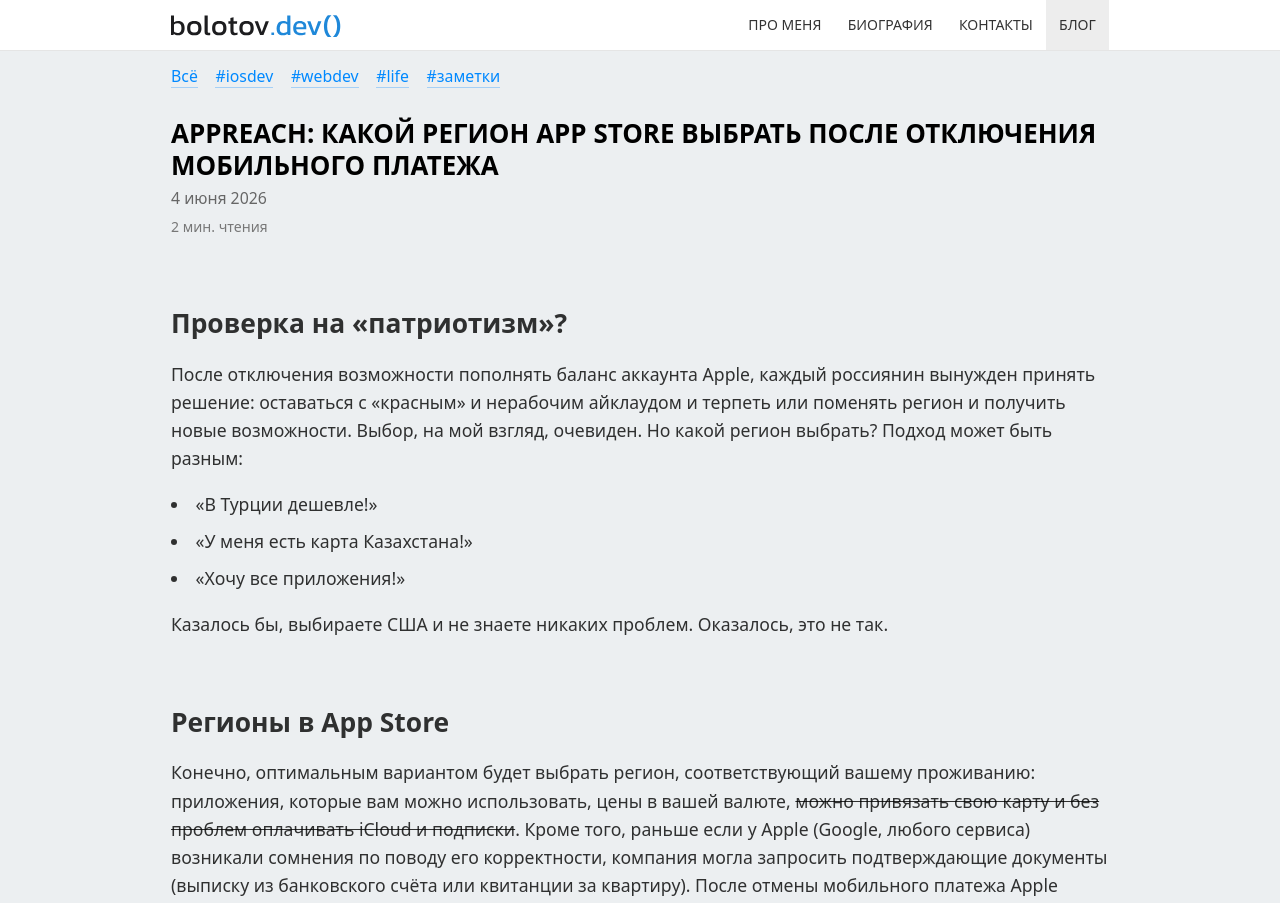
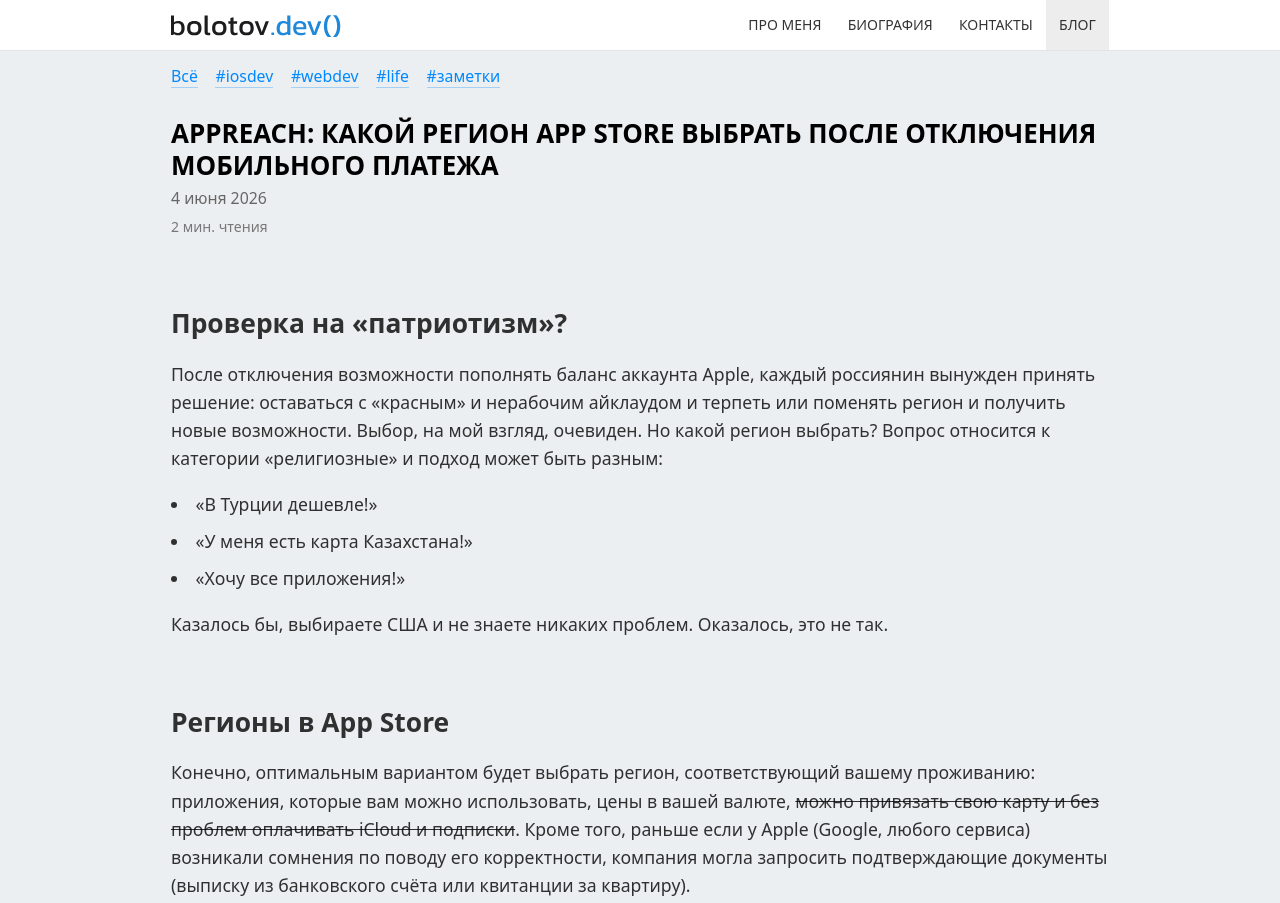
Before and after one commit to artembolotov/artembolotov.github.io, a Jekyll site: the page built from blog/_posts/2026-06-04-appreach.md, in a window 1280 px wide and 1400 px high. Shown: the top 903 px of the window. Built offline with Jekyll 4.4.1, drawn with Linux system fonts in a browser that asks for light colours; some of the changed text lies outside the part shown.

Commit message:
Appreach updates

```diff
--- a/blog/_posts/2026-06-04-appreach.md
+++ b/blog/_posts/2026-06-04-appreach.md
@@ -8,7 +8,7 @@
 
 ## Проверка на «патриотизм»?
 
-После отключения возможности пополнять баланс аккаунта Apple, каждый россиянин вынужден принять решение: оставаться с «красным» и нерабочим айклаудом и терпеть или поменять регион и получить новые возможности. Выбор, на мой взгляд, очевиден. Но какой регион выбрать? Подход может быть разным:
+После отключения возможности пополнять баланс аккаунта Apple, каждый россиянин вынужден принять решение: оставаться с «красным» и нерабочим айклаудом и терпеть или поменять регион и получить новые возможности. Выбор, на мой взгляд, очевиден. Но какой регион выбрать? Вопрос относится к категории «религиозные» и подход может быть разным:
 - «В Турции дешевле!»
 - «У меня есть карта Казахстана!»
 - «Хочу все приложения!»
@@ -17,15 +17,11 @@
 
 ## Регионы в App Store
 
-Конечно, оптимальным вариантом будет выбрать регион, соответствующий вашему проживанию: приложения, которые вам можно использовать, цены в вашей валюте, ~~можно привязать свою карту и без проблем оплачивать iCloud и подписки~~. Кроме того, раньше если у Apple (Google, любого сервиса) возникали сомнения по поводу его корректности, компания могла запросить подтверждающие документы (выписку из банковского счёта или квитанции за квартиру). После отмены мобильного платежа Apple разрешила россиянам менять регион, закрывая глаза на фактическое проживание. Возможно, это было самым простым решением, хотя, на мой взгляд, могли разрешить добавлять зарубежные карты или организовать покупку подарочных карт с кодами другим способом. Если вы iOS разработчик и публикуете приложение, проще выбрать сразу все регионы, вместо того, чтобы выбирать из списка. Если вы не используете какое-то особое шифрование, которое может не понравиться Франции, трудностей не будет. Однако некоторые приложения всё же не доступны в некоторых регионах. Поэтому — вот [мой новый сервис](https://appreach.ru/){:target="_blank" rel="noopener noreferrer"}, который поможет быстро это проверить.
+Конечно, оптимальным вариантом будет выбрать регион, соответствующий вашему проживанию: приложения, которые вам можно использовать, цены в вашей валюте, ~~можно привязать свою карту и без проблем оплачивать iCloud и подписки~~. Кроме того, раньше если у Apple (Google, любого сервиса) возникали сомнения по поводу его корректности, компания могла запросить подтверждающие документы (выписку из банковского счёта или квитанции за квартиру).
 
+После отмены мобильного платежа Apple разрешила россиянам менять регион, закрывая глаза на фактическое проживание. Возможно, это было самым простым решением, хотя, на мой взгляд, могли разрешить добавлять зарубежные карты или организовать покупку подарочных карт с кодами другим способом. Если вы iOS разработчик и публикуете приложение, проще выбрать сразу все регионы, вместо того, чтобы выбирать из списка. Если вы не используете какое-то особое шифрование, которое может не понравиться Франции, трудностей не будет. Однако некоторые приложения всё же не доступны в некоторых регионах. Поэтому — вот [мой новый сервис](https://appreach.ru/){:target="_blank" rel="noopener noreferrer"}, который поможет быстро это проверить.
 
 ![AppReach — доступность приложений по регионам](/blog/img/2026-06-04-appreach/appreach-demo.png)
-
-{% capture gallery_appreach %}
-appreach-demo.png|AppReach — доступность приложений по регионам|1762x1194
-{% endcapture %}
-{% include gallery.html images=gallery_appreach %}
 
 Помимо приложений из таблицы можно проверить любое другое — просто вставьте ссылку из App Store и нажмите на кнопку. И эта та опция, которая позволила отследить момент, в который из AppStore [удалили Макс](https://t.me/bolotovblog/202){:target="_blank" rel="noopener noreferrer"}. Таблица обновляется раз в час, а ручная проверка показывает результат "здесь и сейчас". Правда я до последнего был уверен, что это какая-то ошибка в коде.
 
```
